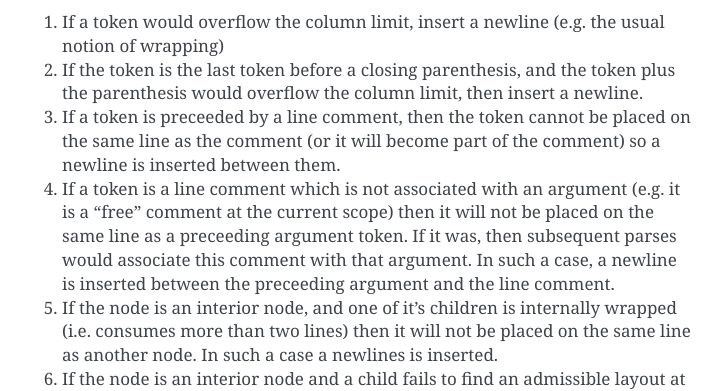
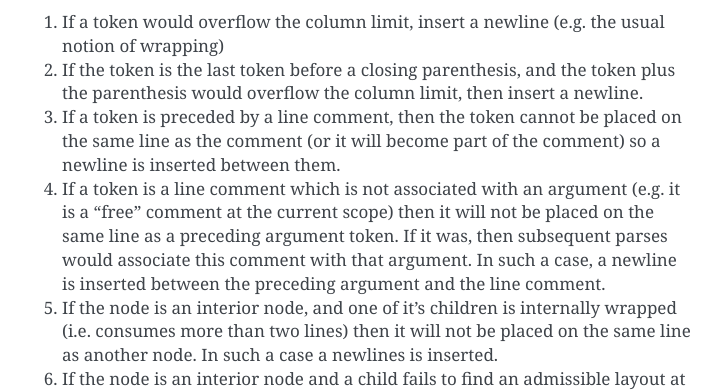
Before and after one commit to cheshirekow/cmake_format, a Sphinx documentation site: the page built from cmakelang/doc/format-algorithm.rst, in a window 1280 px wide and 900 px high, scrolled down 3506 px. Shown: the part 155-546 px from the top of the window, without its empty margins (388-1111 px from the left). Built offline with Sphinx 7.4.7, drawn with Linux system fonts in a browser that asks for light colours; pages that are not in the unit, such as notebooks, are missing from menus.

Commit message:
Correct misspellings in command line option descriptions & docs

```diff
--- a/cmakelang/doc/changelog.rst
+++ b/cmakelang/doc/changelog.rst
@@ -450,7 +450,7 @@ v0.5.1
   children
 * Fix ``file(READ ...)`` and ``file(STRINGS ...)`` parser kwargs using set
   syntax instead of dict syntax
-* Fix agressive positional parser within conditional parser
+* Fix aggressive positional parser within conditional parser
 * Fix missing endif, endwhile in parsemap
 * Split parse functions out into separate modules for better organization
 * Add more sanity tests for ``file(...)``.
--- a/cmakelang/doc/configopts.rst
+++ b/cmakelang/doc/configopts.rst
@@ -414,7 +414,7 @@ require_valid_layout
 ====================
 
 By default, if cmake-format cannot successfully fit everything into the
-desired linewidth it will apply the last, most agressive attempt that it made.
+desired linewidth it will apply the last, most aggressive attempt that it made.
 If this flag is True, however, cmake-format will print error, exit with non-
 zero status code, and write-out nothing
 
@@ -551,10 +551,10 @@ a particular argument, and will format it accordingly. For example:
     "BOZ" # multi value keywords
     ${ARGN})
 
-The rules for associating a comment with the preceeding argument depend on
+The rules for associating a comment with the preceding argument depend on
 how much (and what kinds) of whitespace separate them. Alternatively, if
 the comments match the ``explicit_trailing_pattern``, then they are associated
-with the preceeding argument regardless of the whitespace separating them.
+with the preceding argument regardless of the whitespace separating them.
 The format for this variable is a python regular expression matching prefix
 characters for such explicit trailing comments. The default value is ``#<``,
 such that the above example using explicit trailing comments would  be:
--- a/cmakelang/doc/format-algorithm.rst
+++ b/cmakelang/doc/format-algorithm.rst
@@ -181,14 +181,14 @@ of it's children.
 2. If the token is the last token before a closing parenthesis, and the
    token plus the parenthesis would overflow the column limit, then insert a
    newline.
-3. If a token is preceeded by a line comment, then the token cannot be placed
+3. If a token is preceded by a line comment, then the token cannot be placed
    on the same line as the comment (or it will become part of the comment) so
    a newline is inserted between them.
 4. If a token is a line comment which is not associated with an argument (e.g.
    it is  a "free" comment at the current scope) then it will not be placed
-   on the same line as a preceeding argument token. If it was, then subsequent
+   on the same line as a preceding argument token. If it was, then subsequent
    parses would associate this comment with that argument. In such a case, a
-   newline is inserted between the preceeding argument and the line comment.
+   newline is inserted between the preceding argument and the line comment.
 5. If the node is an interior node, and one of it's children is internally
    wrapped (i.e. consumes more than two lines) then it will not be placed
    on the same line as another node. In such a case a newlines is inserted.
--- a/cmakelang/doc/parse-automatic.rst
+++ b/cmakelang/doc/parse-automatic.rst
@@ -64,7 +64,7 @@ can't really figure a pattern for when they are used and when  they are not.
 Ellipses
 ========
 
-Whether or not there is a space between an elipsis and the preceeding token
+Whether or not there is a space between an elipsis and the preceding token
 seems to imply something about what is repeated.
 
 ::
```
Also changed, not shown: 3 other files.
